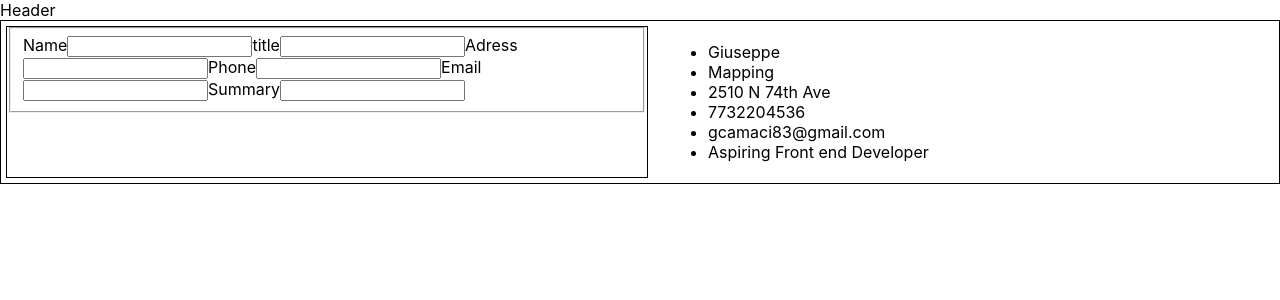
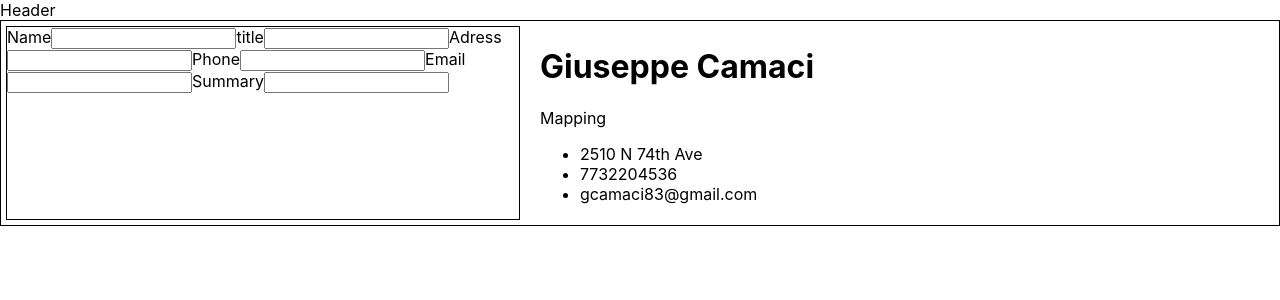
Before and after one commit to gcamaci/cv-builder, a React (Create React App) app: page / in a window 1280 px wide. Shown: the top 300 px of the page. Built offline with nearby package versions, Linux system fonts and the light colour scheme.

Commit message:
formatting personal section,going to treat education section and work section like todo lists

```diff
--- a/src/components/cvForm/personal.js
+++ b/src/components/cvForm/personal.js
@@ -9,7 +9,7 @@ class Personal extends Component{
     render(){
         const {nameChange} = this.props
         return (
-            <fieldset>
+            <div>
                 <label htmlFor="first-name">Name</label>
                 <input onChange={nameChange} type='text' id="first-name" name='name'></input>
 
@@ -29,7 +29,7 @@ class Personal extends Component{
                 <input onChange={nameChange} type='text' id="summary" name='description'></input>
 
 
-            </fieldset>
+            </div>
         )
     }
 }
--- a/src/components/preview/personalPv.js
+++ b/src/components/preview/personalPv.js
@@ -1,5 +1,5 @@
 import React, {Component} from "react";
-
+import '../../styles/personalPv.css'
 class PersonalSection extends Component{
     constructor(props){
         super(props)
@@ -17,15 +17,17 @@ class PersonalSection extends Component{
         } = personalInfo
         return(
             <div className="personal-section">
-                <ul>
-                    {console.log(name)}
-                    <li>{name}</li>
-                    <li>{title}</li>
-                    <li>{address}</li>
-                    <li>{phone}</li>
-                    <li>{email}</li>
-                    <li>{description}</li>
-                </ul>
+                <div className="header">
+                    <h1>{name}</h1>
+                    <p>{title}</p>
+                </div>
+                <div>
+                    <ul>
+                        <li>{address}</li>
+                        <li>{phone}</li>
+                        <li>{email}</li>
+                    </ul>
+                </div>
             </div>
         )
     }
--- a/src/components/utils/emptyState.js
+++ b/src/components/utils/emptyState.js
@@ -1,6 +1,6 @@
 const emptyState = {
     personal:{
-        name:'Giuseppe',
+        name:'Giuseppe Camaci',
         title:'Mapping',
         address:'2510 N 74th Ave',
         phone:'7732204536',
--- a/src/styles/form.css
+++ b/src/styles/form.css
@@ -1,4 +1,4 @@
 .form{
     border: 1px solid black;
-    width:50vw;
+    width:40vw;
 }
--- /dev/null
+++ b/src/styles/personalPv.css
@@ -0,0 +1,4 @@
+.personal-selection{
+    display: flex;
+    justify-content: space-between;
+}
```
